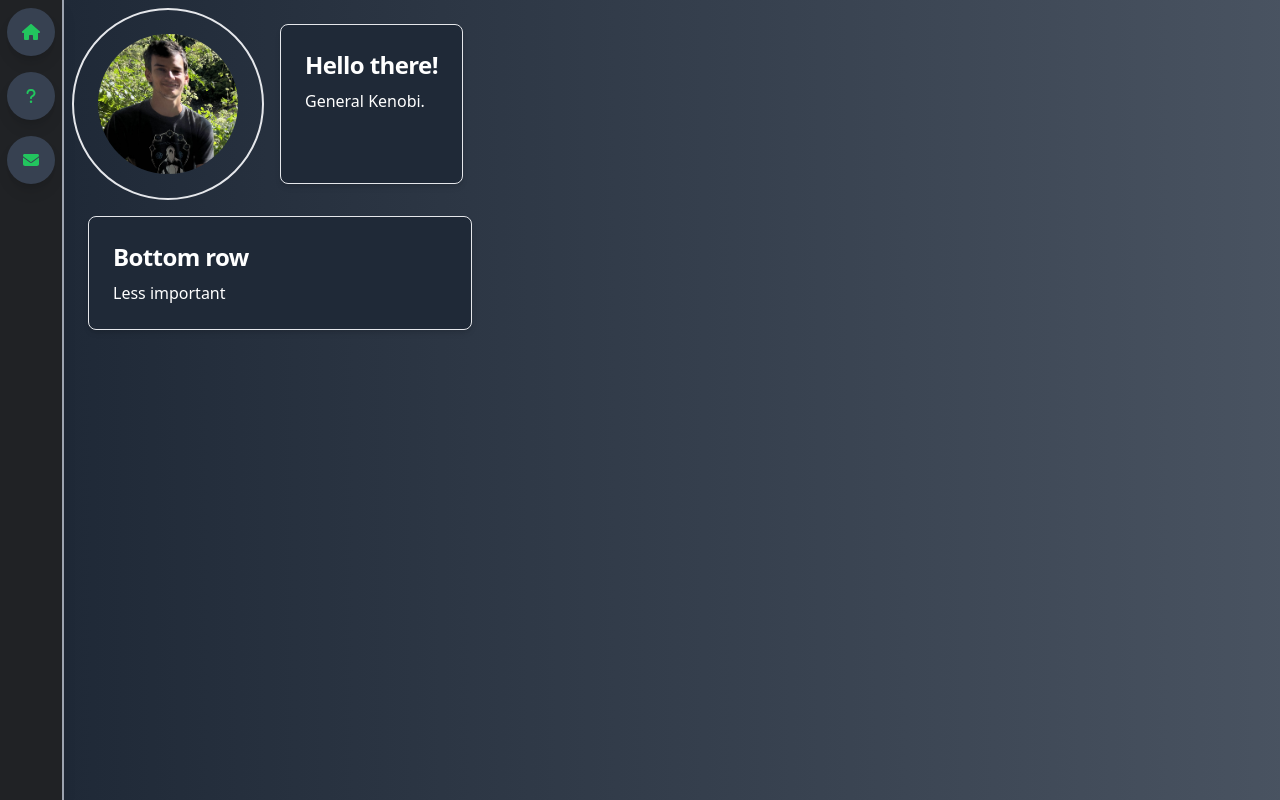
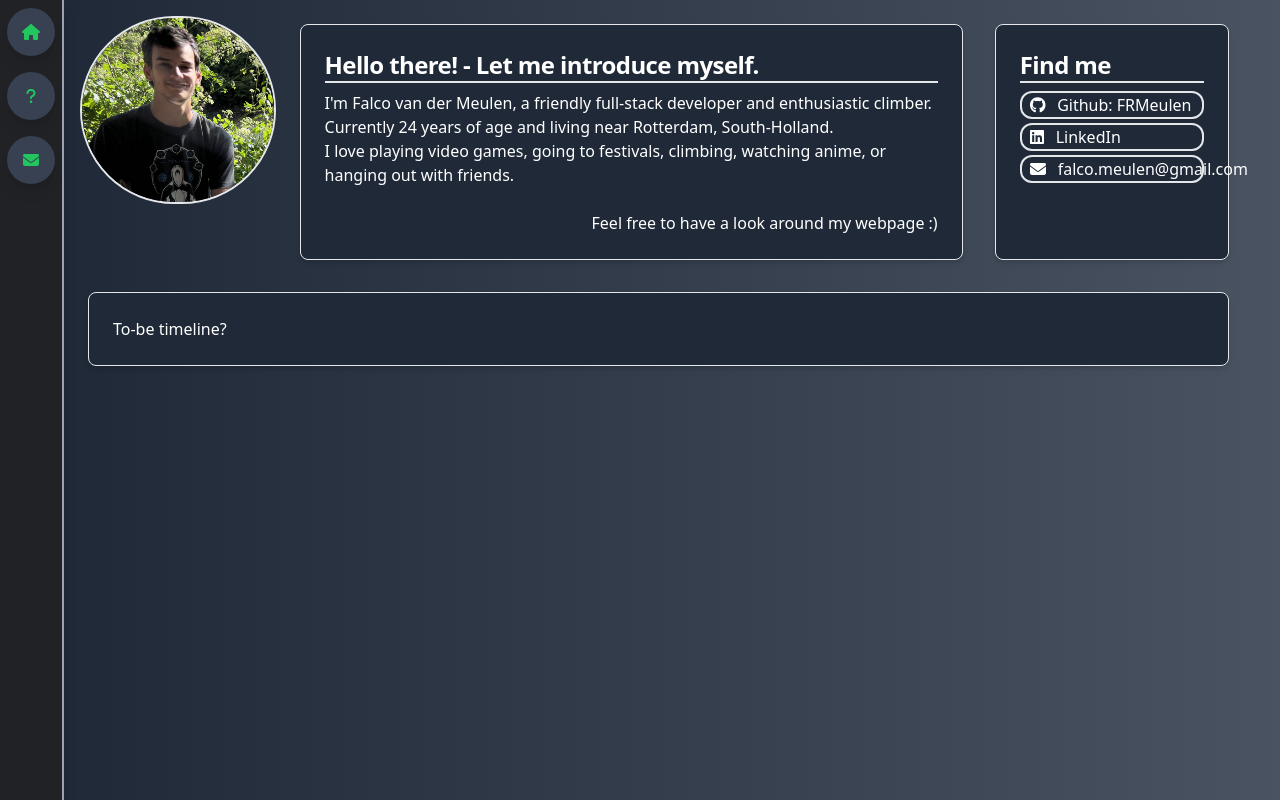
Before and after one commit to FRMeulen/me-online, a Vue app: page / in a window 1280 px wide. Built offline with nearby package versions, Linux system fonts and the light colour scheme.

Commit message:
Introduction and socials on home page.

```diff
--- a/package.json
+++ b/package.json
@@ -11,6 +11,7 @@
   },
   "dependencies": {
     "@fortawesome/fontawesome-svg-core": "^6.1.2",
+    "@fortawesome/free-brands-svg-icons": "^6.2.0",
     "@fortawesome/free-regular-svg-icons": "^6.1.2",
     "@fortawesome/free-solid-svg-icons": "^6.1.2",
     "@fortawesome/vue-fontawesome": "^3.0.1",
--- /dev/null
+++ b/src/components/home/SocialsIcon.vue
@@ -0,0 +1,24 @@
+<template>
+  <div
+    class="flex flex-row border-b-gray-200 border-2 my-1 px-2 rounded-xl socials-bar"
+  >
+    <font-awesome-icon :icon="icon" class="socials-icon mr-3" />
+    <a :href="link" class="card-text">
+      {{ desc }}
+    </a>
+  </div>
+</template>
+
+<script setup lang="ts">
+import { ref } from "vue";
+
+const props = defineProps({
+  iconName: String,
+  description: String,
+  url: String,
+});
+
+const icon = ref(props.iconName);
+const desc = ref(props.description);
+const link = ref(props.url);
+</script>
--- a/src/main.ts
+++ b/src/main.ts
@@ -1,23 +1,25 @@
 /* eslint-disable prettier/prettier */
-import { createApp } from 'vue';
-import App from './App.vue';
-import router from './router';
-import store from './store';
-import './tailwind.css';
+import { createApp } from "vue";
+import App from "./App.vue";
+import router from "./router";
+import store from "./store";
+import "./tailwind.css";
 
 // Import icons
-import { library } from '@fortawesome/fontawesome-svg-core';
-import { FontAwesomeIcon } from '@fortawesome/vue-fontawesome';
+import { library } from "@fortawesome/fontawesome-svg-core";
+import { FontAwesomeIcon } from "@fortawesome/vue-fontawesome";
 import {
   faHouse,
   faQuestion,
   faEnvelope,
-} from '@fortawesome/free-solid-svg-icons';
+} from "@fortawesome/free-solid-svg-icons";
+import { faGithub, faLinkedin } from "@fortawesome/free-brands-svg-icons";
 
 library.add(faHouse, faQuestion, faEnvelope);
+library.add(faGithub, faLinkedin);
 
 createApp(App)
-  .component('font-awesome-icon', FontAwesomeIcon)
+  .component("font-awesome-icon", FontAwesomeIcon)
   .use(store)
   .use(router)
-  .mount('#app');
+  .mount("#app");
--- a/src/tailwind.css
+++ b/src/tailwind.css
@@ -21,12 +21,17 @@
  }
 
  .card {
- @apply block p-6 max-w-sm rounded-lg border shadow-md m-4
+ @apply block p-6 rounded-lg border shadow-md m-4
       bg-gray-800 border-gray-200 hover:bg-gray-700
  }
 
+ .card-no-hover {
+ @apply block p-6 rounded-lg border shadow-md m-4
+      bg-gray-800 border-gray-200
+ }
+
  .card-title {
- @apply mb-2 text-2xl font-bold tracking-tight text-white
+ @apply mb-2 text-2xl font-bold tracking-tight text-white border-b-2 border-gray-200
  }
 
  .card-text {
@@ -40,6 +45,14 @@
  }
 
  .profile-icon {
- @apply object-cover object-left-top h-48 w-48 p-6 border-gray-200 rounded-full border-2
+ @apply object-cover object-left-top h-1/6 w-1/6 m-2 border-gray-200 rounded-full border-2
+ }
+
+ .socials-icon {
+ @apply text-white mt-1
+ }
+
+ .socials-bar {
+ @apply hover:ml-2 transition-all
  }
 }
--- a/src/views/HomeView.vue
+++ b/src/views/HomeView.vue
@@ -1,22 +1,48 @@
 <template>
-  <div class="home">
-    <div class="flex flex-col">
-      <div class="flex flex-row">
-        <img alt="Me" src="@/assets/me.jpg" class="profile-icon" />
-
-        <div class="card">
-          <h1 class="card-title">Hello there!</h1>
-          <p class="card-text">General Kenobi.</p>
-        </div>
+  <div class="home w-11/12">
+    <div class="flex flex-row">
+      <img alt="Me" src="@/assets/me.jpg" class="profile-icon" />
+      <div class="card w-2/3">
+        <h1 class="card-title">Hello there! - Let me introduce myself.</h1>
+        <p class="card-text">
+          I'm Falco van der Meulen, a friendly full-stack developer and
+          enthusiastic climber.<br />
+          Currently 24 years of age and living near Rotterdam, South-Holland.<br />
+          I love playing video games, going to festivals, climbing, watching
+          anime, or hanging out with friends.<br />
+          <br />
+        </p>
+        <p class="text-right text-white">
+          Feel free to have a look around my webpage :)
+        </p>
       </div>
-      <div class="bottom-row">
-        <div class="card">
-          <h1 class="card-title">Bottom row</h1>
-          <p class="card-text">Less important</p>
-        </div>
+      <div class="card-no-hover w-1/5">
+        <h1 class="card-title">Find me</h1>
+        <SocialsIcon
+          icon-name="fa-brands fa-github"
+          description="Github: FRMeulen"
+          url="https://github.com/FRMeulen"
+        />
+        <SocialsIcon
+          icon-name="fa-brands fa-linkedin"
+          description="LinkedIn"
+          url="https://www.linkedin.com/in/falco-van-der-meulen-671614153/"
+        />
+        <SocialsIcon
+          icon-name="fa-solid fa-envelope"
+          description="falco.meulen@gmail.com"
+          url="#"
+        />
+      </div>
+    </div>
+    <div class="flex flex-row">
+      <div class="card w-full">
+        <h1 class="card-text">To-be timeline?</h1>
       </div>
     </div>
   </div>
 </template>
 
-<script setup lang="ts"></script>
+<script setup lang="ts">
+import SocialsIcon from "@/components/home/SocialsIcon.vue";
+</script>
```
Also changed, not shown: 1 other file (tests, documents, lock files or other folders).
